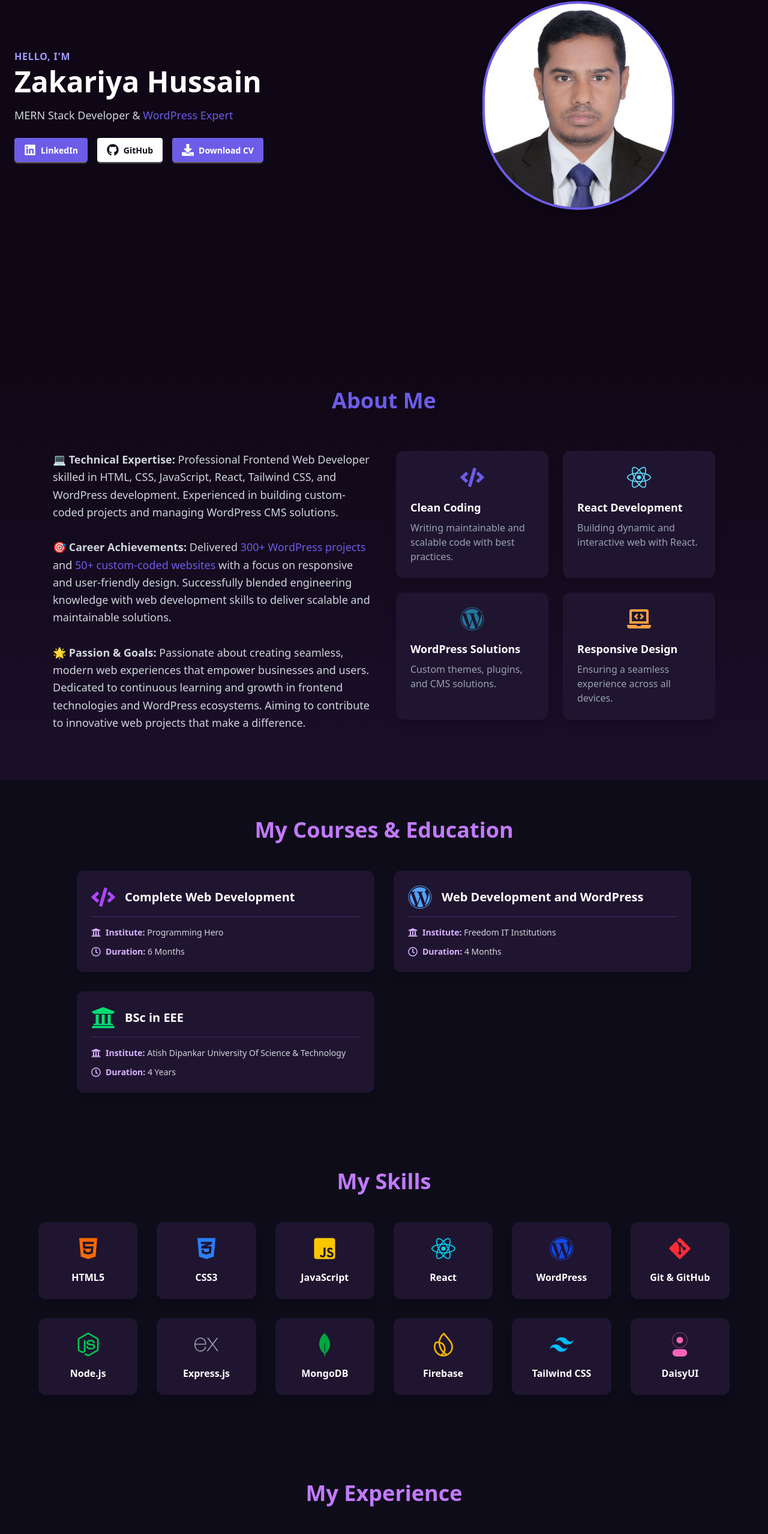
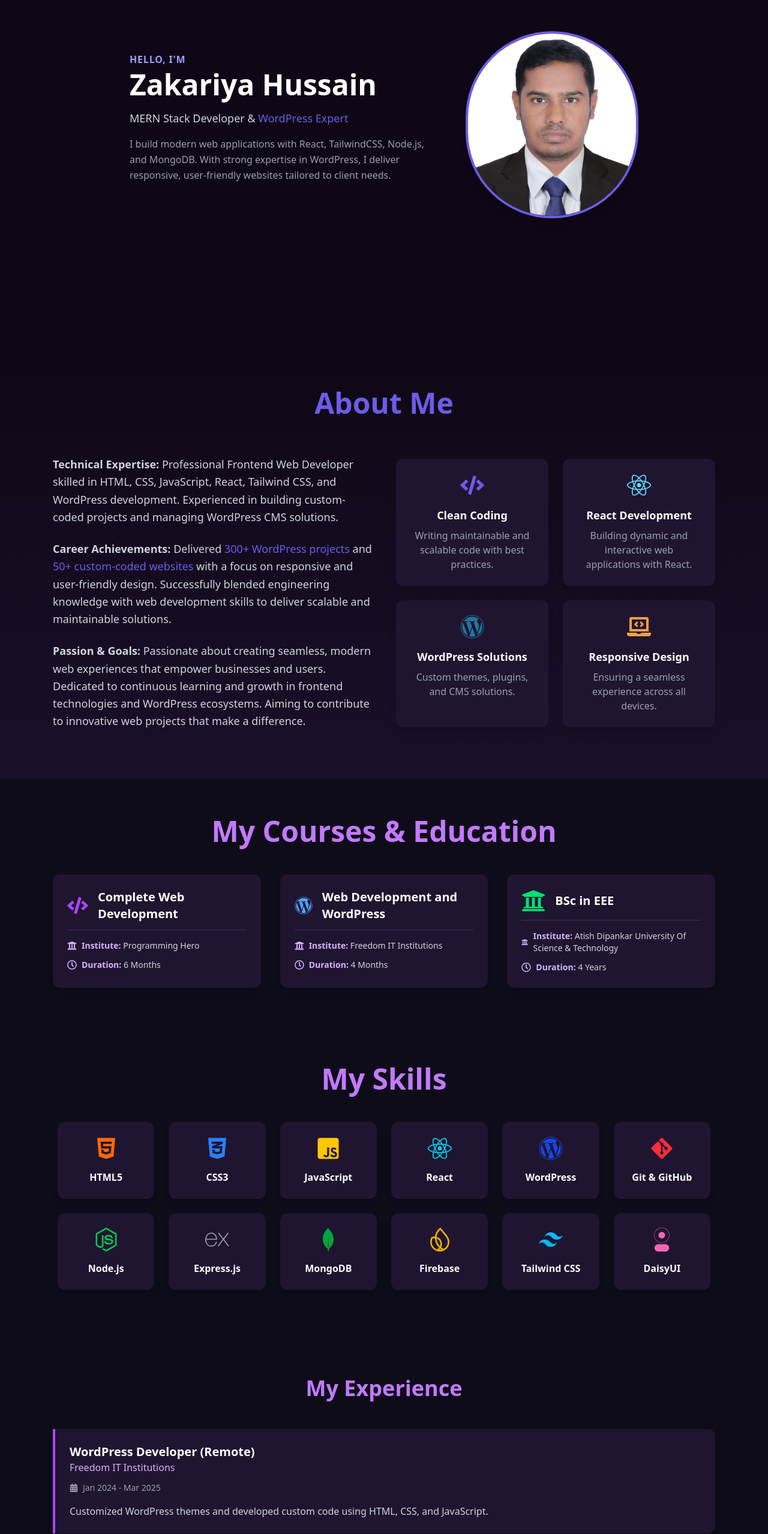
Before and after one commit to ZakariyaHussain/my-portfolio, a React (Vite) app: page / in a window 1280 px wide. Shown: the part 232-2790 px from the top of the page at 60% size. Built offline with nearby package versions, Linux system fonts and the light colour scheme.

Commit message:
responsive ok

```diff
--- a/src/Component/Banner/Banner.jsx
+++ b/src/Component/Banner/Banner.jsx
@@ -5,20 +5,59 @@ import { FaDownload, FaGithub, FaLinkedin } from 'react-icons/fa';
 
 const Banner = () => {
     return (
-        <section className="bg-[#0f0715] min-h-screen flex items-center pt-20 pb-16">
-            <div className="flex flex-col lg:flex-row-reverse items-center gap-16 mx-auto max-w-7xl w-full px-6">
+        <section className="bg-[#0f0715] min-h-screen flex items-center pt-20">
+            <div className="flex flex-col lg:flex-row-reverse items-center justify-center gap-12 mx-auto max-w-7xl w-full px-6">
 
                 {/* Profile Image */}
-                <div className="flex-1 flex justify-center">
+                <div className="flex justify-center">
                     <img
                         src={image}
                         alt="Zakariya Hussain"
-                        className="w-80 rounded-full border-4 border-[#6c5ce7] shadow-lg hover:scale-105 transition-transform duration-300"
+                        className="w-64 md:w-72 rounded-full border-4 border-[#6c5ce7] shadow-lg hover:scale-105 transition-transform duration-300"
                     />
                 </div>
 
                 {/* Text Content */}
-                <div className="flex-1 text-center lg:text-left">
+                <div className="text-center lg:text-left max-w-lg">
+                    <p className="text-[#a29bfe] font-semibold uppercase tracking-wider">Hello, I'm</p>
+                    <h1 className="text-4xl md:text-5xl font-extrabold text-white leading-tight">
+                        Zakariya Hussain
+                    </h1>
+                    <p className="mt-3 text-lg text-gray-300">
+                        MERN Stack Developer & <span className="text-[#6c5ce7] font-medium">WordPress Expert</span>
+                    </p>
+                    <p className="mt-4 text-gray-400 max-w-xl leading-relaxed">
+                        I build modern web applications with React, TailwindCSS, Node.js, and MongoDB.
+                        With strong expertise in WordPress, I deliver responsive, user-friendly websites
+                        tailored to client needs.
+                    </p>
+
+                    {/* Buttons */}
+                    <div className="flex flex-wrap gap-4 mt-6 justify-center lg:justify-start">
+                        {/* LinkedIn, GitHub, CV Buttons */}
+                    </div>
+                </div>
+            </div>
+
+        </section>
+    );
+};
+
+export default Banner;
+
+<div className="flex flex-col lg:flex-row-reverse items-center gap-8 mx-auto max-w-7xl w-full px-6">
+
+    {/* Profile Image */}
+    <div className=" flex-shrink-0">
+        <img
+            src={image}
+            alt="Zakariya Hussain"
+            className="w-64 md:w-72 rounded-full border-4 border-[#6c5ce7] shadow-lg hover:scale-105 transition-transform duration-300"
+        />
+    </div>
+
+    {/* Text Content */}
+    <div className="text-center lg:text-left max-w-lg">
         <p className="text-[#a29bfe] font-semibold uppercase tracking-wider">
             Hello, I'm
         </p>
@@ -28,6 +67,10 @@ const Banner = () => {
         <p className="mt-3 text-lg text-gray-300">
             MERN Stack Developer & <span className="text-[#6c5ce7] font-medium">WordPress Expert</span>
         </p>
+        <p className="mt-4 text-gray-400 max-w-xl leading-relaxed">
+            I build modern web applications using React, TailwindCSS, Node.js, and MongoDB. With strong expertise in WordPress, I deliver responsive, user-friendly websites tailored to client needs.
+        </p>
+
 
         {/* Buttons */}
         <div className="flex flex-wrap gap-4 mt-6 justify-center lg:justify-start">
@@ -52,7 +95,9 @@ const Banner = () => {
             </a>
 
             <a
-                            href="https://drive.google.com/uc?export=download&id=1Lu1agsbyBzV1PhsHnxs6gKphIeTxyk77"
+                // href="https://drive.google.com/uc?export=download&id=1Lu1agsbyBzV1PhsHnxs6gKphIeTxyk77"
+                href="https://drive.google.com/uc?export=download&id=1QdFuooGqimRoL8lB4Aduh6KFQlzbqMED"
+                //href="https://drive.google.com/file/d/1QdFuooGqimRoL8lB4Aduh6KFQlzbqMED/view?usp=drive_link"
                 download
                 className="btn bg-[#6c5ce7] hover:bg-[#a29bfe] text-white flex items-center gap-2 border-none"
             >
@@ -62,8 +107,3 @@ const Banner = () => {
         </div>
     </div>
 </div>
-        </section>
-    );
-};
-
-export default Banner;
--- a/src/Component/Navbar/Navbar.jsx
+++ b/src/Component/Navbar/Navbar.jsx
@@ -119,7 +119,7 @@ const Navbar = () => {
 
             <div className="navbar-end">
                 <a
-                    href="https://drive.google.com/file/d/1Lu1agsbyBzV1PhsHnxs6gKphIeTxyk77/view?usp=drive_link"
+                    href="https://drive.google.com/file/d/1QdFuooGqimRoL8lB4Aduh6KFQlzbqMED/view?usp=drive_link"
                     target="_blank"
                     rel="noopener noreferrer"
                     download
--- a/src/Component/Skills/Skills.jsx
+++ b/src/Component/Skills/Skills.jsx
@@ -8,13 +8,7 @@ import {
     FaGitAlt,
     FaNodeJs,
 } from "react-icons/fa";
-import {
-    SiExpress,
-    SiMongodb,
-    SiFirebase,
-    SiTailwindcss,
-    SiDaisyui,
-} from "react-icons/si";
+import { SiExpress, SiMongodb, SiFirebase, SiTailwindcss, SiDaisyui } from "react-icons/si";
 
 const skills = [
     { icon: <FaHtml5 size={40} className="text-orange-500" />, name: "HTML5" },
@@ -34,17 +28,22 @@ const skills = [
 const Skills = () => {
     return (
         <section className="py-16 bg-[#0f0c1a]">
-            <h2 className="text-4xl font-bold text-purple-400 text-center mb-12">My Skills</h2>
-            <div className="max-w-6xl mx-auto grid grid-cols-2 sm:grid-cols-3 md:grid-cols-6 gap-8">
+            <h2 className="text-4xl md:text-5xl font-bold text-purple-400 text-center mb-12">
+                My Skills
+            </h2>
+
+            <div className="max-w-6xl mx-auto px-4 sm:px-6 lg:px-8">
+                <div className="grid grid-cols-2 sm:grid-cols-3 md:grid-cols-4 lg:grid-cols-6 gap-x-4 sm:gap-x-6 gap-y-6">
                     {skills.map((skill, i) => (
                         <div
                             key={i}
-                        className="bg-[#1f1530] rounded-xl shadow-lg p-6 flex flex-col items-center text-center hover:shadow-purple-500/40 hover:-translate-y-1 hover:scale-105 transform transition-all duration-300 cursor-pointer"
+                            className="bg-[#1f1530] rounded-xl shadow-lg p-4 sm:p-6 flex flex-col items-center text-center hover:shadow-purple-500/40 hover:-translate-y-1 hover:scale-105 transform transition-all duration-300 cursor-pointer"
                         >
-                        <div className="mb-4">{skill.icon}</div>
-                        <p className="text-white font-semibold">{skill.name}</p>
+                            <div className="mb-3 sm:mb-4">{skill.icon}</div>
+                            <p className="text-white font-semibold text-sm sm:text-base">{skill.name}</p>
                         </div>
                     ))}
+                </div>
             </div>
         </section>
     );
--- a/src/Pages/About/About.jsx
+++ b/src/Pages/About/About.jsx
@@ -1,24 +1,3 @@
-// const About = () => {
-//     return (
-//         <div className="py-20 px-5 max-w-5xl mx-auto">
-//             <h2 className="text-3xl font-bold text-center">About Me</h2>
-//             <p className="mt-4 text-center text-gray-600 dark:text-gray-300">
-// 💻 Technical Expertise:
-// Professional Frontend Web Developer skilled in HTML, CSS, JavaScript, React, Tailwind CSS, and WordPress development. Experienced in building custom-coded projects and managing WordPress CMS solutions.
-
-// 🎯 Career Achievements:
-// Delivered 300+ WordPress projects and 50+ custom-coded websites with a focus on responsive and user-friendly design. Successfully blended engineering knowledge with web development skills to deliver scalable and maintainable solutions.
-
-// 🌟 Passion & Goals:
-// Passionate about creating seamless, modern web experiences that empower businesses and users. Dedicated to continuous learning and growth in frontend technologies and WordPress ecosystems. Aiming to contribute to innovative web projects that make a difference.
-//             </p>
-//         </div>
-//     );
-// };
-
-// export default About;
-
-
 import { FaCode, FaLaptopCode, FaReact, FaWordpress } from "react-icons/fa";
 
 const About = () => {
@@ -29,32 +8,39 @@ const About = () => {
         >
             <div className="max-w-6xl mx-auto px-6">
                 {/* Heading */}
-                <h2 className="text-4xl font-bold text-[#6c5ce7] text-center mb-16">
+                <h2 className="text-4xl md:text-5xl font-bold text-[#6c5ce7] text-center mb-16">
                     About Me
                 </h2>
 
-                <div className="flex flex-col lg:flex-row gap-10 items-start">
+                <div className="flex flex-col lg:flex-row gap-8 md:gap-10 items-start lg:items-center">
                     {/* About Text */}
-                    <p className="text-gray-300 leading-relaxed text-lg lg:w-1/2">
-                        💻 <span className="font-semibold">Technical Expertise:</span> Professional Frontend Web Developer skilled in HTML, CSS, JavaScript, React, Tailwind CSS, and WordPress development. Experienced in building custom-coded projects and managing WordPress CMS solutions.
-                        <br />
-                        <br />
-                        🎯 <span className="font-semibold">Career Achievements:</span> Delivered{" "}
-                        <span className="text-[#6c5ce7] font-medium">
-                            300+ WordPress projects
-                        </span>{" "}
-                        and{" "}
-                        <span className="text-[#6c5ce7] font-medium">
-                            50+ custom-coded websites
-                        </span>{" "}
-                        with a focus on responsive and user-friendly design. Successfully blended engineering knowledge with web development skills to deliver scalable and maintainable solutions.
-                        <br />
-                        <br />
-                        🌟 <span className="font-semibold">Passion & Goals:</span> Passionate about creating seamless, modern web experiences that empower businesses and users. Dedicated to continuous learning and growth in frontend technologies and WordPress ecosystems. Aiming to contribute to innovative web projects that make a difference.
+                    <p className="text-gray-300 leading-relaxed text-lg w-full lg:w-1/2 space-y-6">
+                        {/* Technical Expertise */}
+                        <span className="flex items-start gap-3">
+                            <span>
+                                <span className="font-semibold">Technical Expertise:</span> Professional Frontend Web Developer skilled in HTML, CSS, JavaScript, React, Tailwind CSS, and WordPress development. Experienced in building custom-coded projects and managing WordPress CMS solutions.
+                            </span>
+                        </span>
+
+                        {/* Career Achievements */}
+                        <span className="flex items-start gap-3">
+                            <span>
+                                <span className="font-semibold">Career Achievements:</span> Delivered{" "}
+                                <span className="text-[#6c5ce7] font-medium">300+ WordPress projects</span> and{" "}
+                                <span className="text-[#6c5ce7] font-medium">50+ custom-coded websites</span> with a focus on responsive and user-friendly design. Successfully blended engineering knowledge with web development skills to deliver scalable and maintainable solutions.
+                            </span>
+                        </span>
+
+                        {/* Passion & Goals */}
+                        <span className="flex items-start gap-3">
+                            <span>
+                                <span className="font-semibold">Passion & Goals:</span> Passionate about creating seamless, modern web experiences that empower businesses and users. Dedicated to continuous learning and growth in frontend technologies and WordPress ecosystems. Aiming to contribute to innovative web projects that make a difference.
+                            </span>
+                        </span>
                     </p>
 
                     {/* Skills Grid */}
-                    <div className="grid grid-cols-1 sm:grid-cols-2 gap-6 lg:w-1/2">
+                    <div className="grid grid-cols-1 sm:grid-cols-2 gap-6 w-full lg:w-1/2">
                         {[
                             {
                                 icon: <FaCode size={40} className="text-[#6c5ce7] mx-auto mb-4" />,
@@ -64,7 +50,7 @@ const About = () => {
                             {
                                 icon: <FaReact size={40} className="text-[#61dafb] mx-auto mb-4" />,
                                 title: "React Development",
-                                desc: "Building dynamic and interactive web with React.",
+                                desc: "Building dynamic and interactive web applications with React.",
                             },
                             {
                                 icon: <FaWordpress size={40} className="text-[#21759b] mx-auto mb-4" />,
@@ -72,27 +58,24 @@ const About = () => {
                                 desc: "Custom themes, plugins, and CMS solutions.",
                             },
                             {
-                                icon: (
-                                    <FaLaptopCode size={40} className="text-[#ff9f43] mx-auto mb-4" />
-                                ),
+                                icon: <FaLaptopCode size={40} className="text-[#ff9f43] mx-auto mb-4" />,
                                 title: "Responsive Design",
                                 desc: "Ensuring a seamless experience across all devices.",
                             },
                         ].map((skill, i) => (
                             <div
                                 key={i}
-                                className="bg-[#1f1530] p-6 rounded-xl shadow-lg hover:shadow-2xl hover:-translate-y-1 hover:scale-105 transform transition-transform duration-300 ease-out cursor-pointer"
+                                className="bg-[#1f1530] p-4 sm:p-6 rounded-xl shadow-lg hover:shadow-2xl hover:-translate-y-1 hover:scale-105 transform transition-transform duration-300 ease-out cursor-pointer"
                             >
                                 {skill.icon}
-                                <h3 className="text-lg font-bold text-white">{skill.title}</h3>
-                                <p className="text-gray-400 mt-2">{skill.desc}</p>
+                                <h3 className="text-lg font-bold text-white text-center">{skill.title}</h3>
+                                <p className="text-gray-400 mt-2 text-center">{skill.desc}</p>
                             </div>
                         ))}
                     </div>
                 </div>
             </div>
         </section>
-
     );
 };
 
--- a/src/Pages/Course/Course.jsx
+++ b/src/Pages/Course/Course.jsx
@@ -1,4 +1,3 @@
-
 import React from "react";
 import { FaCode, FaWordpress, FaUniversity, FaRegClock } from "react-icons/fa";
 
@@ -21,17 +20,18 @@ const courses = [
         instituteName: "Atish Dipankar University Of Science & Technology",
         duration: "4 Years",
     },
-    // Just added more course here next time
+    // Add more courses here
 ];
 
 const Course = () => {
     return (
-        <div className="py-16 bg-[#0f0c1a]">
-            <h2 className="text-4xl font-bold text-purple-400 text-center mb-12">
+        <section id="courses" className="py-16 bg-[#0f0c1a]">
+            <div className="max-w-6xl mx-auto px-6">
+                <h2 className="text-4xl md:text-5xl font-bold text-purple-400 text-center mb-12">
                     My Courses & Education
                 </h2>
 
-            <div className="max-w-5xl mx-auto grid grid-cols-1 md:grid-cols-2 gap-8">
+                <div className="grid grid-cols-1 sm:grid-cols-2 lg:grid-cols-3 gap-8">
                     {courses.map((course, index) => (
                         <div
                             key={index}
@@ -48,16 +48,14 @@ const Course = () => {
                                 <p className="flex items-center gap-2">
                                     <FaUniversity className="text-purple-300" />
                                     <span className="text-sm">
-                                    <span className="font-semibold text-purple-300">Institute:</span>{" "}
-                                    {course.instituteName}
+                                        <span className="font-semibold text-purple-300">Institute:</span> {course.instituteName}
                                     </span>
                                 </p>
 
                                 <p className="flex items-center gap-2">
                                     <FaRegClock className="text-purple-300" />
                                     <span className="text-sm">
-                                    <span className="font-semibold text-purple-300">Duration:</span>{" "}
-                                    {course.duration}
+                                        <span className="font-semibold text-purple-300">Duration:</span> {course.duration}
                                     </span>
                                 </p>
                             </div>
@@ -65,6 +63,7 @@ const Course = () => {
                     ))}
                 </div>
             </div>
+        </section>
     );
 };
 
--- a/src/Pages/Experience/Experience.jsx
+++ b/src/Pages/Experience/Experience.jsx
@@ -3,9 +3,9 @@ import { FaCalendarAlt } from "react-icons/fa";
 
 const experiences = [
     {
-        role: "WordPress Developer (Contractual)",
+        role: "WordPress Developer (Remote)",
         company: "Freedom IT Institutions",
-        duration: "Jan 2024 - Present",
+        duration: "Jan 2024 - Mar 2025",
         description:
             "Customized WordPress themes and developed custom code using HTML, CSS, and JavaScript.",
     },
@@ -35,7 +35,7 @@ const experiences = [
 const Experience = () => {
     return (
         <section className="bg-[#0f0c1a] py-20 min-h-screen">
-            <div className="max-w-6xl mx-auto px-6 text-white">
+            <div className="max-w-6xl mx-auto px-4 sm:px-6 text-white">
                 <h2 className="text-4xl font-bold text-purple-400 mb-12 text-center">
                     My Experience
                 </h2>
@@ -44,20 +44,23 @@ const Experience = () => {
                     {experiences.map((exp, index) => (
                         <div
                             key={index}
-                            className="bg-[#1f1530] rounded-xl p-6 shadow-lg hover:shadow-purple-500/40 transition-shadow duration-300"
+                            className="bg-[#1f1530] border-l-4 border-purple-500 rounded-r-xl p-6 shadow-lg hover:shadow-purple-500/40 hover:-translate-y-1 hover:scale-[1.01] transition-all duration-300"
                         >
-                            <div className="flex items-center gap-4 mb-2">
-                                <h3 className="text-xl font-semibold">{exp.role}</h3>
-                            </div>
+                            <h3 className="text-xl font-semibold text-white">
+                                {exp.role}
+                            </h3>
+                            <h4 className="text-purple-300 font-medium mb-3">
+                                {exp.company}
+                            </h4>
 
-                            <p className="text-purple-300 font-medium mb-4">{exp.company}</p>
-
-                            <div className="flex items-center gap-2 text-gray-400 mb-4">
+                            <div className="flex items-center gap-2 text-gray-400 mb-4 text-sm">
                                 <FaCalendarAlt aria-label="Duration" />
                                 <span>{exp.duration}</span>
                             </div>
 
-                            <p className="text-gray-300 leading-relaxed">{exp.description}</p>
+                            <p className="text-gray-300 leading-relaxed text-sm sm:text-base">
+                                {exp.description}
+                            </p>
                         </div>
                     ))}
                 </div>
```
Also changed, not shown: src/Component/Footer/Footer.jsx (+11 -8 lines), src/Pages/Contact/Contact.jsx (+17 -9 lines), src/Pages/Project/Project.jsx (+9 -11 lines). Lines whose indentation alone changed are shown as unchanged.
